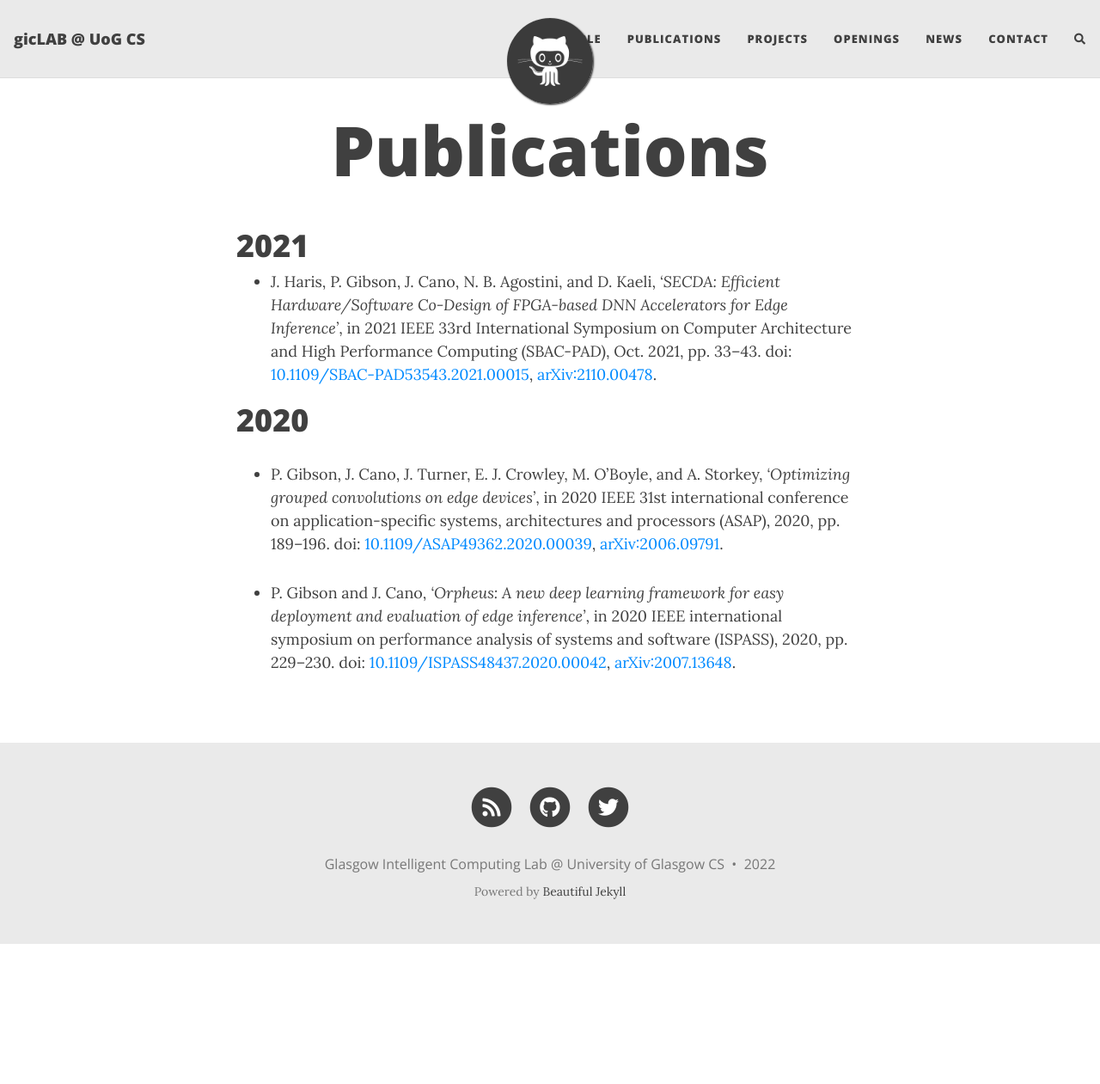
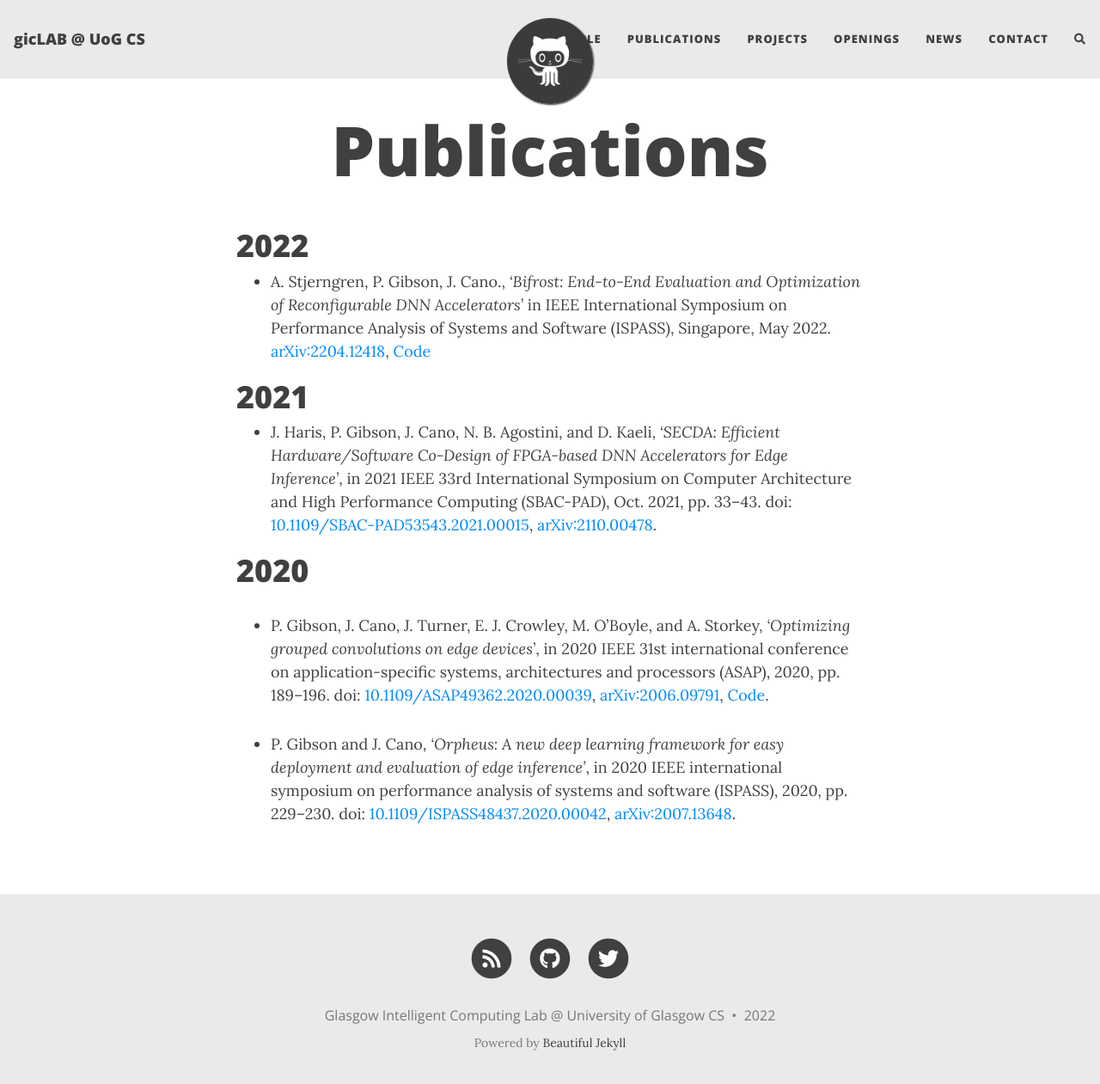
Before and after one commit to gicLAB/gicLAB.github.io, a Jekyll site: the page built from publications.md, in a window 1280 px wide and 1274 px high. Shown: the top 1261 px of the window at 86% size. Built offline with Jekyll 4.4.1, drawn with Linux system fonts in a browser that asks for light colours; nearby versions of some CDN libraries; comment, search, counter and statistics services are not loaded.

Commit message:
Updated bifrost

```diff
--- a/_config.yml
+++ b/_config.yml
@@ -251,6 +251,6 @@ exclude:
 plugins:
   - jekyll-paginate
   - jekyll-sitemap
-
+  - jekyll-relative-links
 # Beautiful Jekyll / Dean Attali
 # 2fc73a3a967e97599c9763d05e564189
--- a/publications.md
+++ b/publications.md
@@ -3,6 +3,11 @@ layout: page
 title: Publications
 subtitle:
 ---
+
+# 2022
+
+- A. Stjerngren, P. Gibson, J. Cano., *‘Bifrost: End-to-End Evaluation and Optimization of Reconfigurable DNN Accelerators’* in IEEE International Symposium on Performance Analysis of Systems and Software (ISPASS), Singapore, May 2022. [     arXiv:2204.12418](https://arxiv.org/abs/2204.12418), [Code](https://github.com/gicLAB/bifrost)
+
 
 # 2021
 
@@ -11,6 +16,6 @@ subtitle:
 
 # 2020
 
-- P. Gibson, J. Cano, J. Turner, E. J. Crowley, M. O’Boyle, and A. Storkey, *‘Optimizing grouped convolutions on edge devices’*, in 2020 IEEE 31st international conference on application-specific systems, architectures and processors (ASAP), 2020, pp. 189–196. doi: [10.1109/ASAP49362.2020.00039](https://ieeexplore.ieee.org/document/9153227/), [arXiv:2006.09791](https://arxiv.org/abs/2006.09791).
+- P. Gibson, J. Cano, J. Turner, E. J. Crowley, M. O’Boyle, and A. Storkey, *‘Optimizing grouped convolutions on edge devices’*, in 2020 IEEE 31st international conference on application-specific systems, architectures and processors (ASAP), 2020, pp. 189–196. doi: [10.1109/ASAP49362.2020.00039](https://ieeexplore.ieee.org/document/9153227/), [arXiv:2006.09791](https://arxiv.org/abs/2006.09791), [Code](https://github.com/apache/tvm/blob/main/python/tvm/topi/x86/group_conv2d.py#L109).
 
 - P. Gibson and J. Cano, *‘Orpheus: A new deep learning framework for easy deployment and evaluation of edge inference’*, in 2020 IEEE international symposium on performance analysis of systems and software (ISPASS), 2020, pp. 229–230. doi: [10.1109/ISPASS48437.2020.00042](https://ieeexplore.ieee.org/document/9238597), [arXiv:2007.13648](https://arxiv.org/abs/2007.13648).
```
Also changed, not shown: _posts/2022-05-22-bifrost_published.md (added, +8 -0 lines), people.md (+0 -1 lines), assets/img/people/Portrait_placeholder.png.
